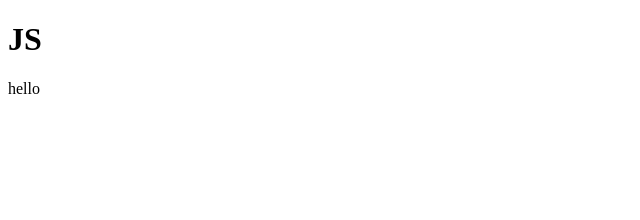
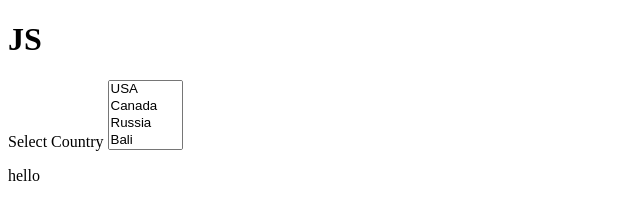
Before and after one commit to lasandria/js-project, a plain HTML site: page index.html in a window 1280 px wide. Shown: the whole page, without its empty margins (0-640 px from the left). Drawn offline with Linux system fonts and the light colour scheme.

Commit message:
for merch

```diff
--- a/index.html
+++ b/index.html
@@ -8,6 +8,18 @@
 </head>
 <body>
     <h1>JS</h1>
+    <div class="form-group">
+        <label for="country">Select Country</label>
+        <select name="country" id="country" multiple>
+
+            <option value="usa">USA</option>
+            <option value="canada">Canada</option>
+            <option value="russia">Russia</option>
+            <option value="bali">Bali</option>
+            <option value="thailand">Thailand</option>
+            <option value="kazakhstan">Kazakhstan</option>
+        </select>
+    </div>
 <p>hello</p>
 
     <script src="js/script.js"></script>
```
